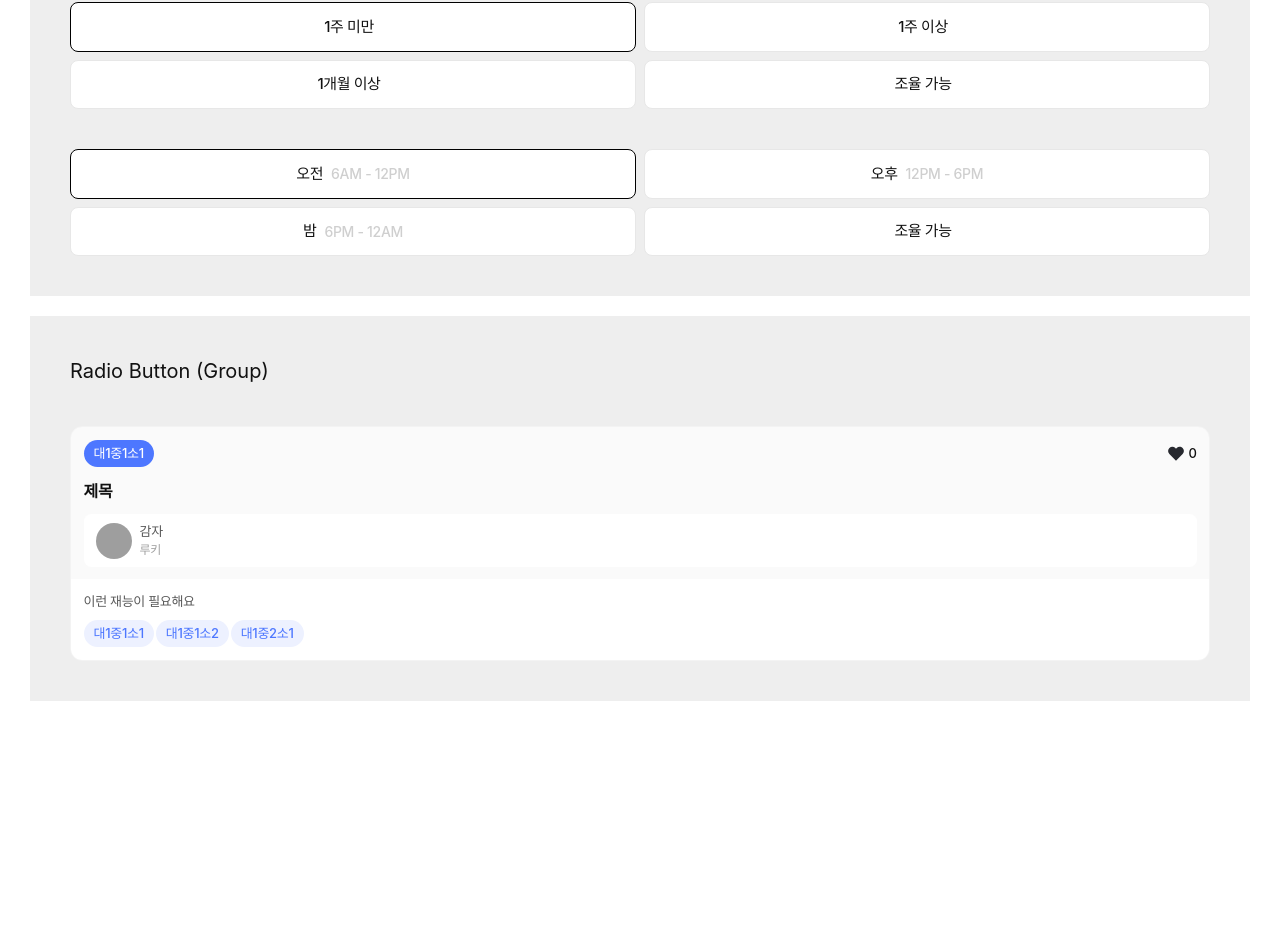
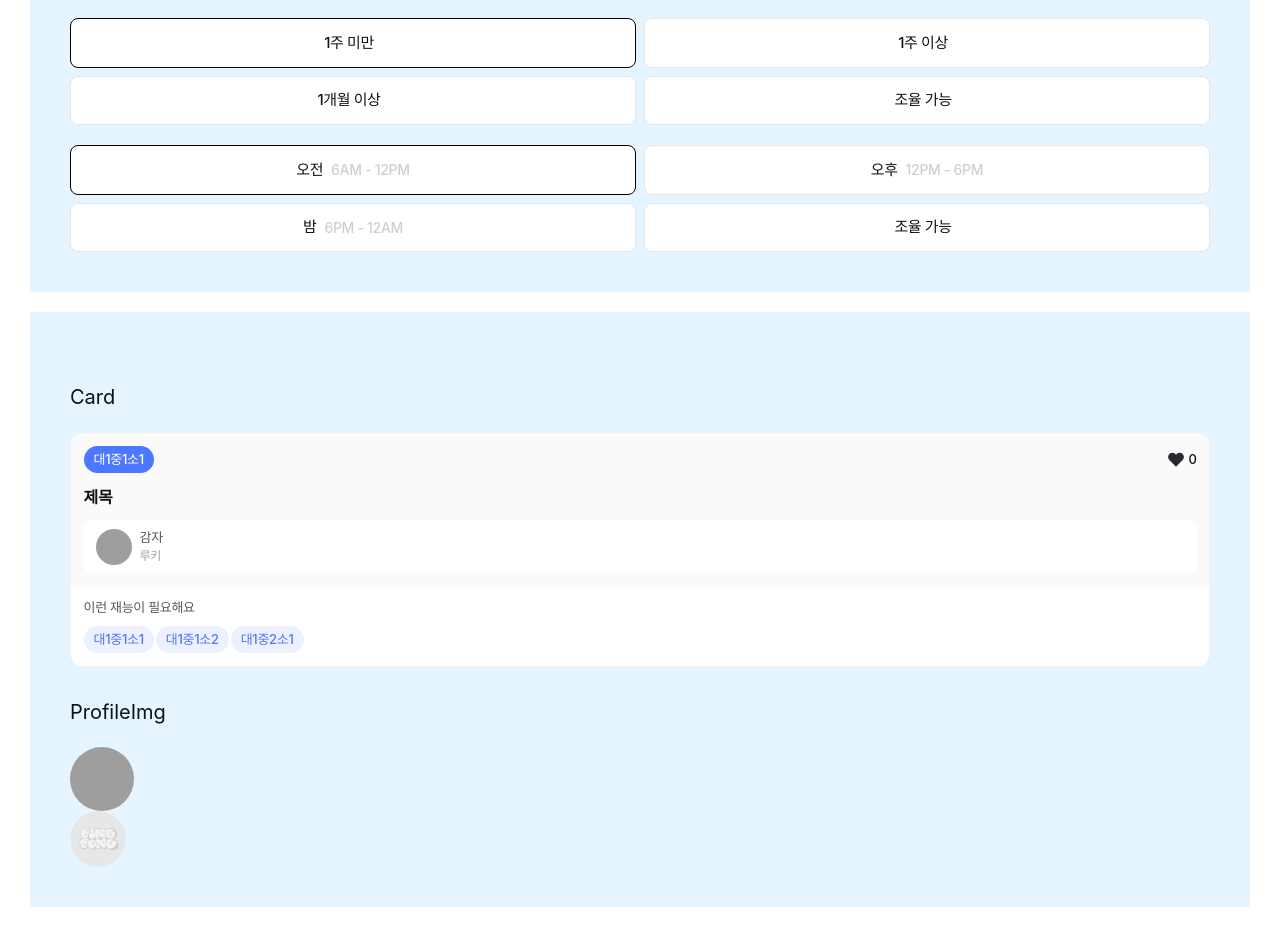
Before and after one commit to depromeet/pingpong-client, a Next.js app: page /playground in a window 1280 px wide. Shown: the part 690-1636 px from the top of the page. Before the commit the page ends 1441 px from the top, so only its background shows below. Built offline with nearby package versions, Linux system fonts and the light colour scheme; grey boxes are pictures that could not be loaded; a web font is replaced by a local one.

Commit message:
:sparkles: feat: Add ProfileImg component to playground

```diff
--- a/src/pages/playground.tsx
+++ b/src/pages/playground.tsx
@@ -3,6 +3,7 @@ import styled from 'styled-components';
 import BottomSheet from '@/components/common/BottomSheet';
 import BottomSheetOptions from '@/components/common/BottomSheetOptions';
 import Card from '@/components/common/Card';
+import ProfileImg from '@/components/common/ProfileImg';
 import RadioButtonGroup from '@/components/common/RadioButtonGroup';
 import RadioGroup from '@/components/common/RadioGroup';
 import useBottomSheet from '@/hooks/useBottomSheet';
@@ -145,9 +146,14 @@ const Playground = () => {
         </PlaygroundRow>
       </PlaygroundBlock>
       <PlaygroundBlock>
-        <PlaygroundTitle>Radio Button (Group)</PlaygroundTitle>
+        <PlaygroundTitle>Card</PlaygroundTitle>
         <PlaygroundRow>
           <Card {...cardMockData} />
+        </PlaygroundRow>
+        <PlaygroundTitle>ProfileImg</PlaygroundTitle>
+        <PlaygroundRow>
+          <ProfileImg size="large" src={cardMockData.image} alt="user-profile-img" />
+          <ProfileImg size="medium" alt="user-profile-img" />
         </PlaygroundRow>
       </PlaygroundBlock>
     </PlaygroundContainer>
@@ -168,16 +174,17 @@ const PlaygroundContainer = styled.div`
 `;
 
 const PlaygroundBlock = styled.div`
-  background-color: #eee;
+  background-color: #e5f4ff;
   margin-bottom: 2rem;
   padding: 4rem;
 `;
 
 const PlaygroundRow = styled.div`
-  margin-top: 4rem;
+  margin-top: 2rem;
 `;
 
 const PlaygroundTitle = styled.h3`
   font-size: 2rem;
-  margin-bottom: 2rem;
+  margin-bottom: 0.3rem;
+  margin-top: 3rem;
 `;
```
